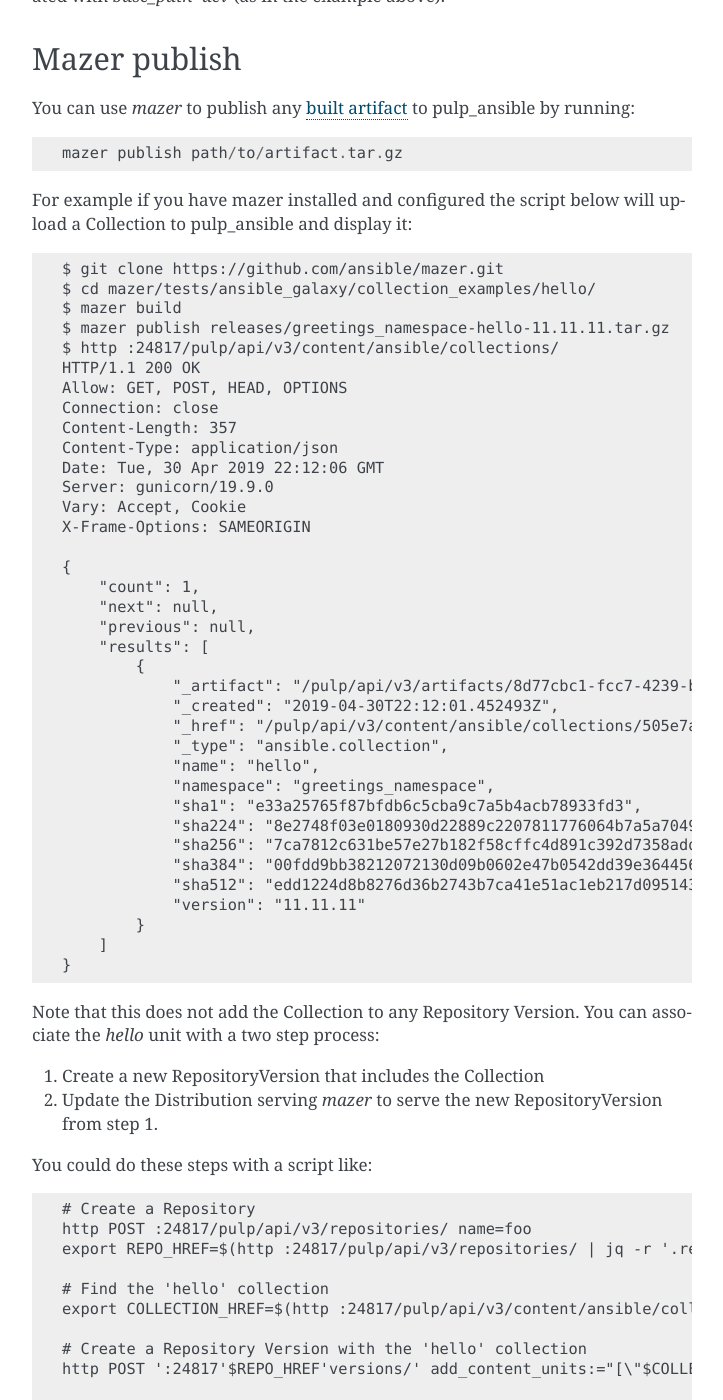
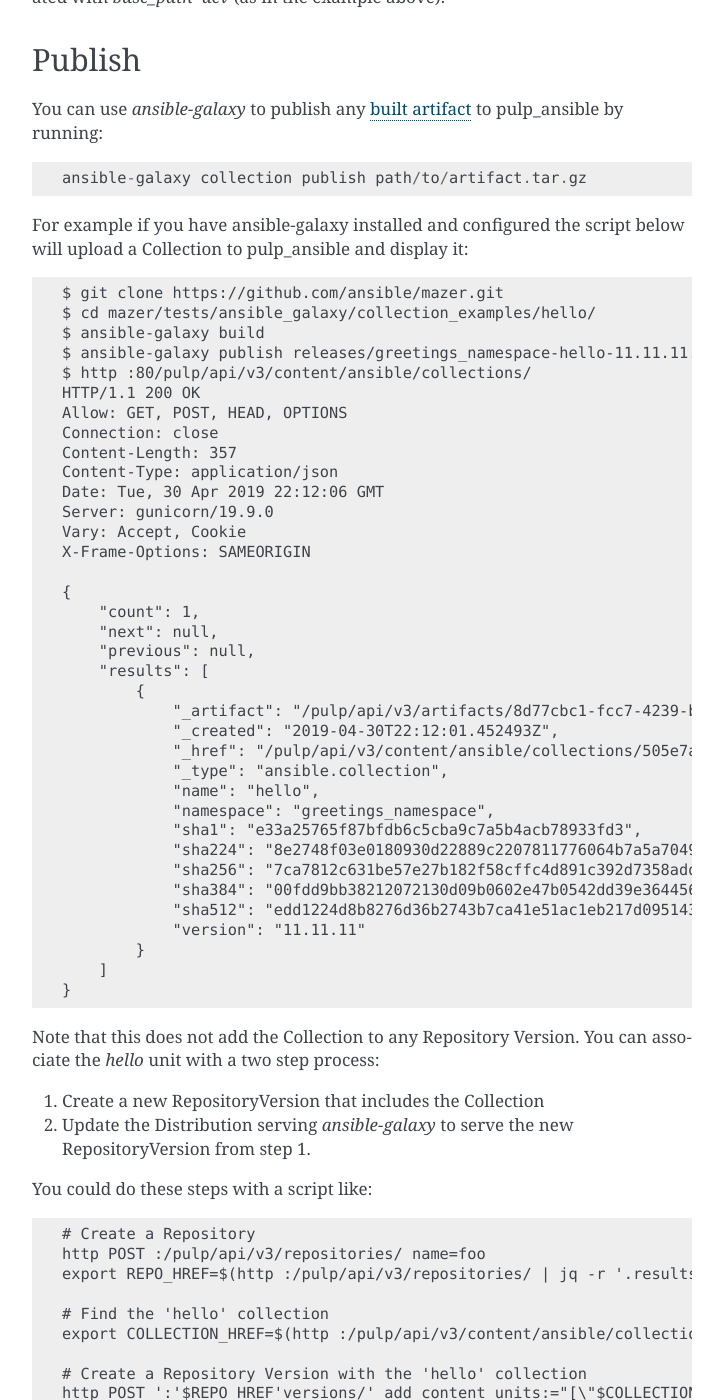
Before and after one commit to pulp/pulp_ansible, a Sphinx documentation site: the page built from docs/workflows/collection-install.rst, in a window 1280 px wide and 1400 px high, scrolled down 542 px. Shown: the whole window, without its empty margins (388-1111 px from the left). Built offline with Sphinx 7.4.7, drawn with Linux system fonts in a browser that asks for light colours; some of the changed text lies outside the part shown.

Commit message:
Port our Collection code, docs, tests to use ansible-galaxy cli
fixes #5335
https://pulp.plan.io/issues/5335

```diff
--- a/docs/workflows/mazer-client.rst
+++ b/docs/workflows/collection-install.rst
@@ -1,46 +1,46 @@
-.. _mazer-cli:
+.. _collection-cli:
 
-Install a Collection, hosted by Pulp, using ``mazer``
-=====================================================
+Install a Collection, hosted by Pulp, using ``ansible-galaxy``
+==============================================================
 
+Configuration
+-------------
 
-Mazer Configuration
--------------------
-
-`Install mazer <https://galaxy.ansible.com/docs/mazer/install.html#latest-stable-release>`_ and
+`Install ansible <https://docs.ansible.com/ansible/latest/installation_guide/intro_installation.html>`_ and
 edit the file::
 
-    ~/.ansible/mazer.yml
+    ~/.ansible.cfg
 
-using the `url` option to point to the `Distribution` your content should fetch from. For example,
+using the `server` option to point to the `Distribution` your content should fetch from. For example,
 using the `Distribution` created in the sync workflow, the config would be::
 
-    server:
-      ignore_certs: false
-      url: http://localhost:24817/pulp_ansible/galaxy/dev
+.. code::
+
+    [galaxy]
+    server: http://localhost/pulp_ansible/galaxy/dev
 
 This is assuming you have the `Collection` content exposed at a Distribution created with
 `base_path=dev` (as in the example above).
 
 
-.. _mazer-publish:
+.. _collection-publish:
 
-Mazer publish
--------------
+Publish
+-------
 
-You can use `mazer` to publish any `built artifact <https://github.com/ansible/mazer/#building-
+You can use `ansible-galaxy` to publish any `built artifact <https://github.com/ansible/mazer/#building-
 ansible-content-collection-artifacts-with-mazer-build>`_ to pulp_ansible by running::
 
-    mazer publish path/to/artifact.tar.gz
+    ansible-galaxy collection publish path/to/artifact.tar.gz
 
-For example if you have mazer installed and configured the script below will upload a Collection to
-pulp_ansible and display it::
+For example if you have ansible-galaxy installed and configured the script below will upload a
+Collection to pulp_ansible and display it::
 
     $ git clone https://github.com/ansible/mazer.git
     $ cd mazer/tests/ansible_galaxy/collection_examples/hello/
-    $ mazer build
-    $ mazer publish releases/greetings_namespace-hello-11.11.11.tar.gz
-    $ http :24817/pulp/api/v3/content/ansible/collections/
+    $ ansible-galaxy build
+    $ ansible-galaxy publish releases/greetings_namespace-hello-11.11.11.tar.gz
+    $ http :80/pulp/api/v3/content/ansible/collections/
     HTTP/1.1 200 OK
     Allow: GET, POST, HEAD, OPTIONS
     Connection: close
@@ -77,32 +77,34 @@
 unit with a two step process:
 
 1. Create a new RepositoryVersion that includes the Collection
-2. Update the Distribution serving `mazer` to serve the new RepositoryVersion from step 1.
+2. Update the Distribution serving `ansible-galaxy` to serve the new RepositoryVersion from step 1.
 
 You could do these steps with a script like::
 
     # Create a Repository
-    http POST :24817/pulp/api/v3/repositories/ name=foo
-    export REPO_HREF=$(http :24817/pulp/api/v3/repositories/ | jq -r '.results[] | select(.name == "foo") | ._href')
+    http POST :/pulp/api/v3/repositories/ name=foo
+    export REPO_HREF=$(http :/pulp/api/v3/repositories/ | jq -r '.results[] | select(.name == "foo") | ._href')
 
     # Find the 'hello' collection
-    export COLLECTION_HREF=$(http :24817/pulp/api/v3/content/ansible/collections/ | jq -r '.results[0]._href')
+    export COLLECTION_HREF=$(http :/pulp/api/v3/content/ansible/collections/ | jq -r '.results[0]._href')
 
     # Create a Repository Version with the 'hello' collection
-    http POST ':24817'$REPO_HREF'versions/' add_content_units:="[\"$COLLECTION_HREF\"]"
+    http POST ':'$REPO_HREF'versions/' add_content_units:="[\"$COLLECTION_HREF\"]"
 
     # Create a Distribution
-    http POST :24817/pulp/api/v3/distributions/ansible/ansible/ name='baz' base_path='dev' repository=$REPO_HREF
+    http POST :/pulp/api/v3/distributions/ansible/ansible/ name='baz' base_path='dev' repository=$REPO_HREF
 
 
-Mazer install
--------------
+Install
+-------
 
-You can use `mazer` to install a collection by its namespace and name from pulp_ansible using the
-`install` command. For example to install the `hello` collection from above you can specify::
+You can use `ansible-galaxy` to install a collection by its namespace and name from pulp_ansible
+using the `install` command. For example to install the `hello` collection from above into a
+directory `~/collections` you can specify::
 
-    mazer install greetings_namespace.hello
+    ansible-galaxy install greetings_namespace.hello -p ~/collections
 
 
-This assumes that the `hello` Collection is being served by the Distribution `mazer` is configured
+This assumes that the `hello` Collection is being served by the Distribution `ansible-galaxy` is
+configured
 to use.
--- a/docs/workflows/distribution.rst
+++ b/docs/workflows/distribution.rst
@@ -9,9 +9,9 @@
 ------------------------------------------
 
 This will distribute the 'latest' RepositoryVersion always which makes it consumable by
-``ansible-galaxy`` or ``mazer`` clients. Users create a Distribution which will serve the
-RepositoryVersion content at ``$CONTENT_HOST/pulp/content/<distribution.base_path>`` as
-demonstrated in the :ref:`ansible-galaxy usage documentation<ansible-galaxy-cli>`.
+``ansible-galaxy`` client. Users create a Distribution which will serve the RepositoryVersion
+content at ``$CONTENT_HOST/pulp/content/<distribution.base_path>`` as demonstrated in the
+:ref:`ansible-galaxy usage documentation<ansible-galaxy-cli>`.
 
 .. literalinclude:: ../_scripts/distribution_repo.sh
    :language: bash
--- a/docs/workflows/index.rst
+++ b/docs/workflows/index.rst
@@ -36,7 +36,7 @@
 ====================
 
 This section documents the `Collection` capabilities of ``pulp_ansible`` in a "quickstart" style
-along with the ``mazer`` client.
+along with the ``ansible-galaxy`` client.
 
 
 .. toctree::
@@ -46,4 +46,4 @@
    upload-collection
    add-remove
    distribution
-   mazer-client
+   collection-install
--- a/setup.py
+++ b/setup.py
@@ -4,7 +4,6 @@
 
 requirements = [
     "galaxy_importer==0.1.0",
-    "mazer",
     "packaging",
     "pulpcore-plugin~=0.1rc3",
     "PyYAML",
--- a/test_requirements.txt
+++ b/test_requirements.txt
@@ -1,3 +1,4 @@
+git+https://github.com/ansible/ansible.git@devel#egg=ansible
 coverage
 flake8
 flake8-black
```
Also changed, not shown: README.rst (+5 -4 lines), docs/workflows/upload-collection.rst (+4 -4 lines), 5 other files.
